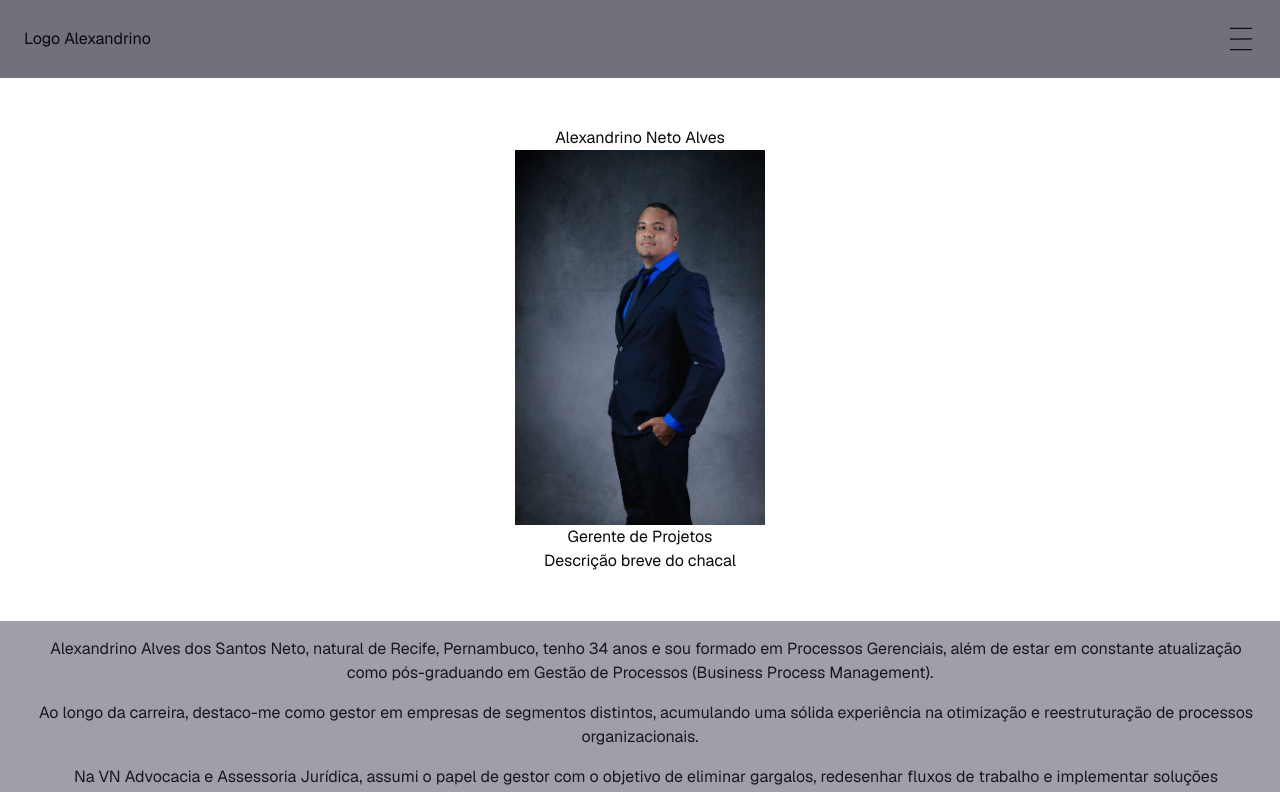
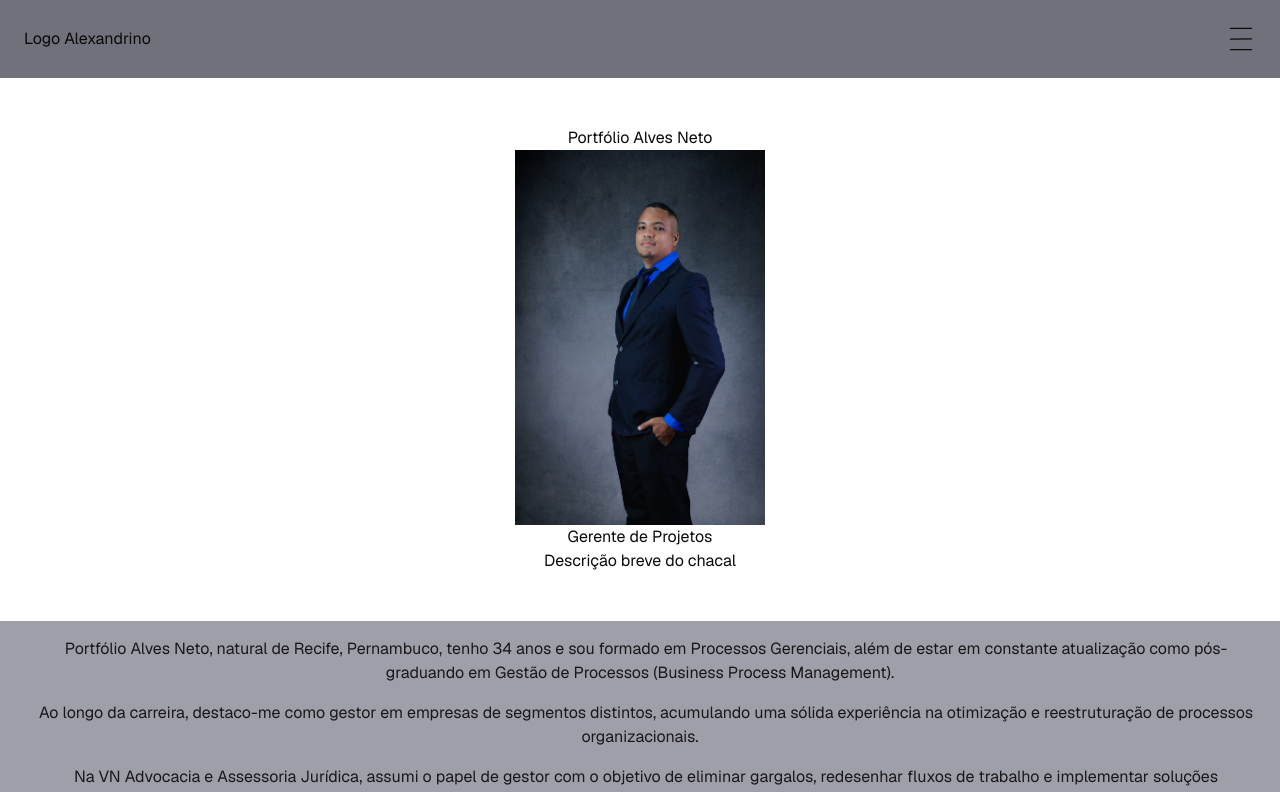
Before and after one commit to luscabap/portfolio-alexandrino, a Next.js app: page / in a window 1280 px wide. Shown: the top 792 px of the page. Built offline with nearby package versions, Linux system fonts and the light colour scheme.

Commit message:
feat: changing name

```diff
--- a/src/app/components/about/index.tsx
+++ b/src/app/components/about/index.tsx
@@ -2,7 +2,7 @@ export default function About(){
 
   return (
     <div className="bg-zinc-400 p-4 flex flex-col gap-4 text-zinc-900">
-      <p className="indent-3">Alexandrino Alves dos Santos Neto, natural de Recife, Pernambuco, tenho 34 anos e sou formado em Processos Gerenciais, além de estar em constante atualização como pós-graduando em Gestão de Processos (Business Process Management).</p>
+      <p className="indent-3">Portfólio Alves Neto, natural de Recife, Pernambuco, tenho 34 anos e sou formado em Processos Gerenciais, além de estar em constante atualização como pós-graduando em Gestão de Processos (Business Process Management).</p>
       <p className="indent-3">Ao longo da carreira, destaco-me como gestor em empresas de segmentos distintos, acumulando uma sólida experiência na otimização e reestruturação de processos organizacionais.</p>
       <p className="indent-3">Na VN Advocacia e Assessoria Jurídica, assumi o papel de gestor com o objetivo de eliminar gargalos, redesenhar fluxos de trabalho e implementar soluções estratégicas que resultaram em maior eficiência e redução de custos excessivos.</p>
       <p className="indent-3">Essa atuação trouxe impactos significativos, alinhando a operação às melhores práticas de mercado e gerando resultados sustentáveis para a organização.</p>
--- a/src/app/components/apresentation/index.tsx
+++ b/src/app/components/apresentation/index.tsx
@@ -4,10 +4,10 @@ import foto from "../../../../public/assets/alexandrino.jpeg";
 export default function Apresentation() {
   return (
     <div>
-      <h1>Alexandrino Neto Alves</h1>
+      <h1>Portfólio Alves Neto</h1>
 
       <div className="flex items-center justify-center flex-col">
-        <Image alt="Foto do Alexandrino Neto Alves" src={foto} width={250} height={250} />
+        <Image alt="Foto do Portfólio Alves Neto" src={foto} width={250} height={250} />
         <figcaption>Gerente de Projetos</figcaption>
       </div>
 
--- a/src/app/layout.tsx
+++ b/src/app/layout.tsx
@@ -14,7 +14,7 @@ const geistMono = Geist_Mono({
 });
 
 export const metadata: Metadata = {
-  title: "Portfólio Alexandrino Neto",
+  title: "Portfólio Alves Neto",
   description: "Generated by create next app",
 };
 
```
